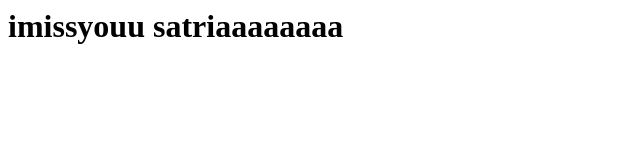
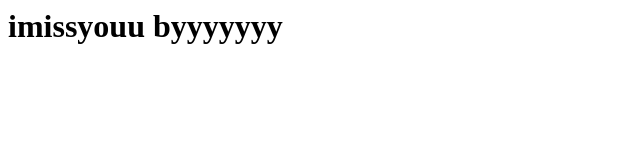
Before and after one commit to techsambal/techsambal.github.io, a plain HTML site: page index.html in a window 1280 px wide. Shown: the whole page, without its empty margins (0-640 px from the left). Drawn offline with Linux system fonts and the light colour scheme.

Commit message:
Update index.html

```diff
--- a/index.html
+++ b/index.html
@@ -1 +1 @@
-<h1> imissyouu satriaaaaaaaa</h1>
+<h1> imissyouu byyyyyyy</h1>
```
